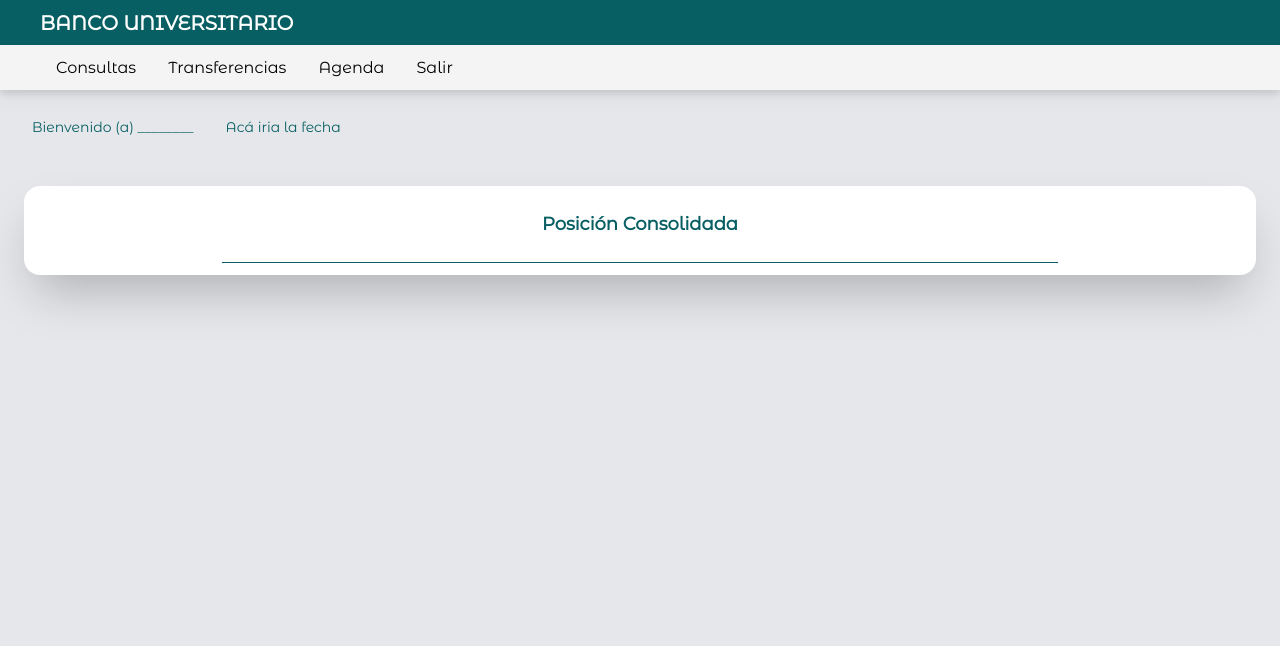
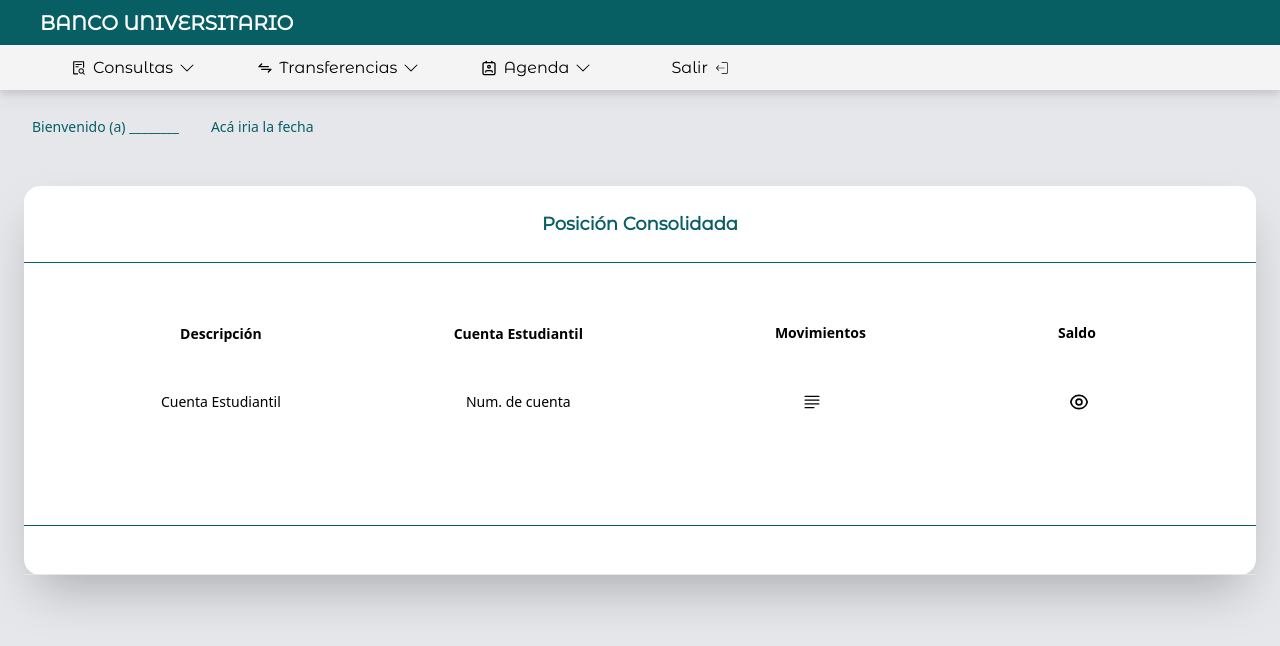
Before and after one commit to yaiscg/banco-univ, a React app: page /homebanca in a window 1280 px wide. Shown: the top 646 px of the page. Built offline with nearby package versions, Linux system fonts and the light colour scheme.

Commit message:
Casi lista pagina principal de la banca

```diff
--- a/src/banca/components/Info.jsx
+++ b/src/banca/components/Info.jsx
@@ -1,20 +1,52 @@
 import React from "react";
 
+
+import { BsJustifyLeft } from "react-icons/bs";
+import { RiEyeLine } from "react-icons/ri";
 
 const Info = () => {
     return (
         <div className="w-full min-h-screen bg-gray-200">
             <div className="py-6">
-                <span className="px-8 text-sm  font-Montserrat text-primary">Bienvenido (a)  ________</span>
-                <span className="text-sm font-Montserrat text-primary">Acá iria la fecha</span>
+                <span className="px-8 text-sm text-primary">Bienvenido (a)  ________</span>
+                <span className="text-sm text-primary">Acá iria la fecha</span>
             </div>
 
 
-            <div className="items-center justify-center relative flex flex-col m-6 space-y-8 bg-white shadow-2xl rounded-2xl md:flex-row md:space-y-0">
+            <div className="items-center justify-center relative flex-col m-6 space-y-8 bg-white shadow-2xl rounded-2xl md:flex-row md:space-y-0">
 
-                <span className="border-b border-primary text-center mb-3 text-lg font-bold font-Montserrat text-primary px-80 py-6">Posición Consolidada</span>
+                <h1 className="border-b text-center border-primary mb-3 text-lg font-bold font-Montserrat text-primary px-80 py-6">Posición Consolidada</h1>
+
+                <div className="grid md:grid-cols-4 gap-8 py-12 justify-center md:flex text-sm items-center jsutify-center">
+
+                    <div>
+                        <h1 className="px-20 font-semibold">Descripción</h1>
+                        <h1 className="px-10 py-12 text-center">Cuenta Estudiantil</h1>
+                    </div>
+
+                    <div>
+                        <h1 className="px-20 font-semibold">Cuenta Estudiantil</h1>
+                        <h1 className="px-10 py-12 text-center">Num. de cuenta</h1>
+                    </div>
+
+                    <div>
+                        <h1 className="px-20 font-semibold">Movimientos</h1>
+                        <button className="bg-transparent border-transparent text-black px-24 py-12"><BsJustifyLeft className="px-1 w-10 text-xl"/></button>
+                    </div>
+
+                    <div>
+                        <h1 className="px-20 font-semibold">Saldo</h1>
+                        <button className="bg-transparent border-transparent text-black px-20 py-12 "><RiEyeLine className="px-1 w-10 text-xl"/></button>
+                    </div>
+
+                </div>
+
+                <h1 className="border-b text-center border-primary mb-3 text-lg font-bold font-Montserrat text-primary px-80 py-2"></h1>
+                <h1 className="border-b text-center mb-3 text-lg font-bold font-Montserrat text-primary px-80 py-6"></h1>
+
 
             </div>
+
 
         </div>
     )
--- a/src/banca/components/NavbarBanca.jsx
+++ b/src/banca/components/NavbarBanca.jsx
@@ -1,5 +1,12 @@
 import React from "react";
 import { BsChevronDown } from "react-icons/bs";
+import { CiLogout } from "react-icons/ci";
+import { TbArrowsExchange2 } from "react-icons/tb";
+import { LuContact } from "react-icons/lu";
+import { AiOutlineFileSearch } from "react-icons/ai";
+
+
+
 
 const NavbarBanca = () => {
 
@@ -11,19 +18,39 @@ const NavbarBanca = () => {
                 <div className="px-10 flex justify-between w-full h-full">
 
                     <div className="flex items-center">
-                    <ul className='font-Montserrat hidden md:flex '>
+                        <div className='font-Montserrat hidden md:flex '>
 
-                        <div className="hidden md:flex">
-                            <li>Consultas</li>
+                        <button className="bg-transparent border-transparent text-black px-6">
+                            <div className="hidden md:flex items-center">
+                            <AiOutlineFileSearch className="px-1 w-7"/>
+                            <h1>Consultas</h1>
+                            <BsChevronDown className="px-1 w-7"/>
+                            </div>
+                        </button>
+
+                        <button className="bg-transparent border-transparent text-black px-6">
+                            <div className="hidden md:flex items-center">
+                            <TbArrowsExchange2 className="px-1 w-7"/>
+                            <h1>Transferencias</h1>
+                            <BsChevronDown className="px-1 w-7"/>
+                            </div>
+                        </button>
+
+                        <button className="bg-transparent border-transparent text-black px-6">
+                            <div className="hidden md:flex items-center">
+                            <LuContact className="px-1 w-7"/>
+                            <h1>Agenda</h1>
+                            <BsChevronDown className="px-1 w-7"/>
+                            </div>
+                        </button>
+
+                        <button className="bg-transparent border-transparent text-black px-12">
+                            <div className="hidden md:flex items-center">
+                            <h1>Salir</h1>
+                            <CiLogout className="px-1 w-7"/>
+                            </div>
+                        </button>
                         </div>
-
-                        <div>
-                            <li>Transferencias</li>
-                        </div>
-
-                        <li>Agenda</li>
-                        <li>Salir</li>
-                    </ul>
                     </div>
 
                 </div>
```
